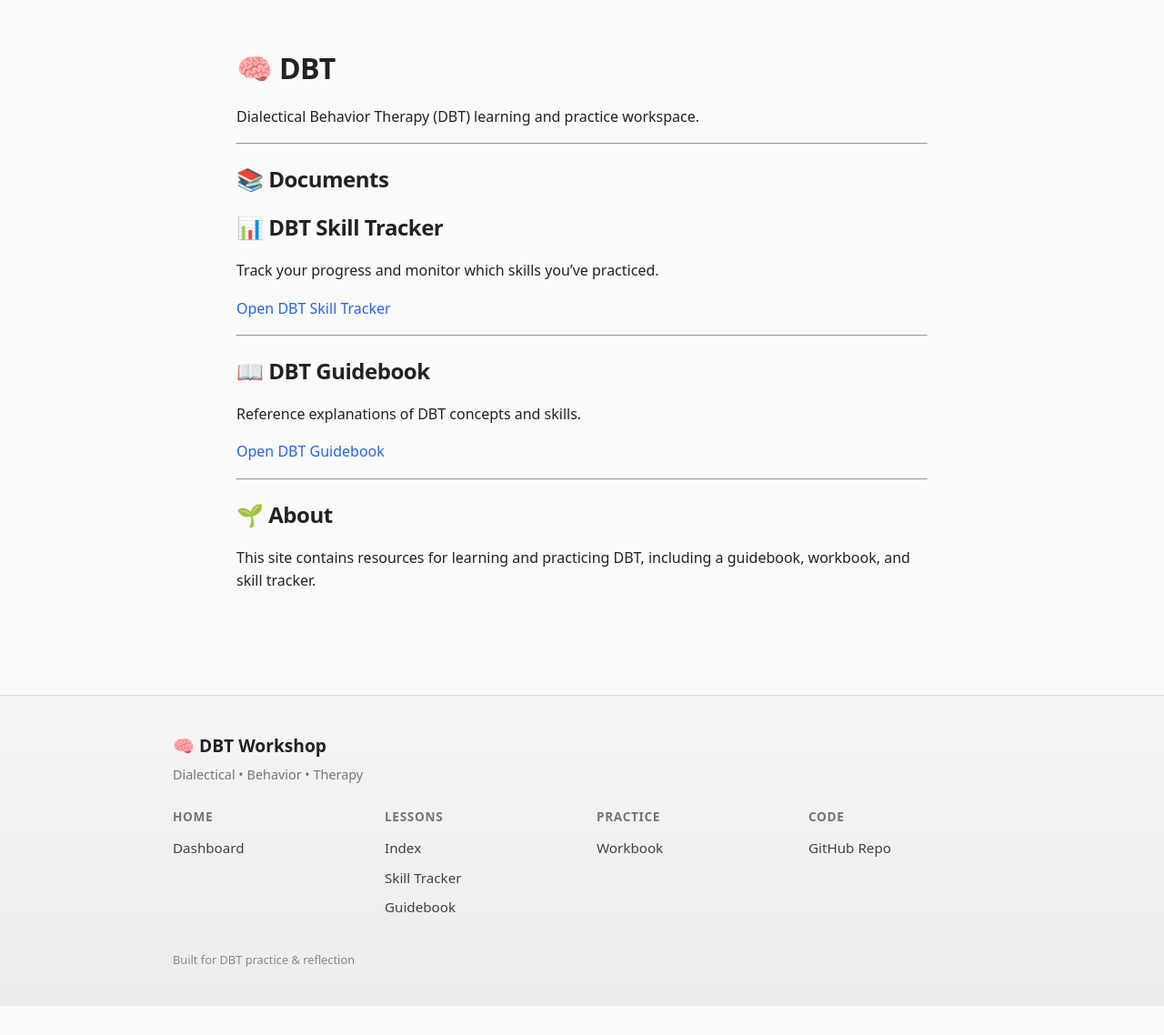
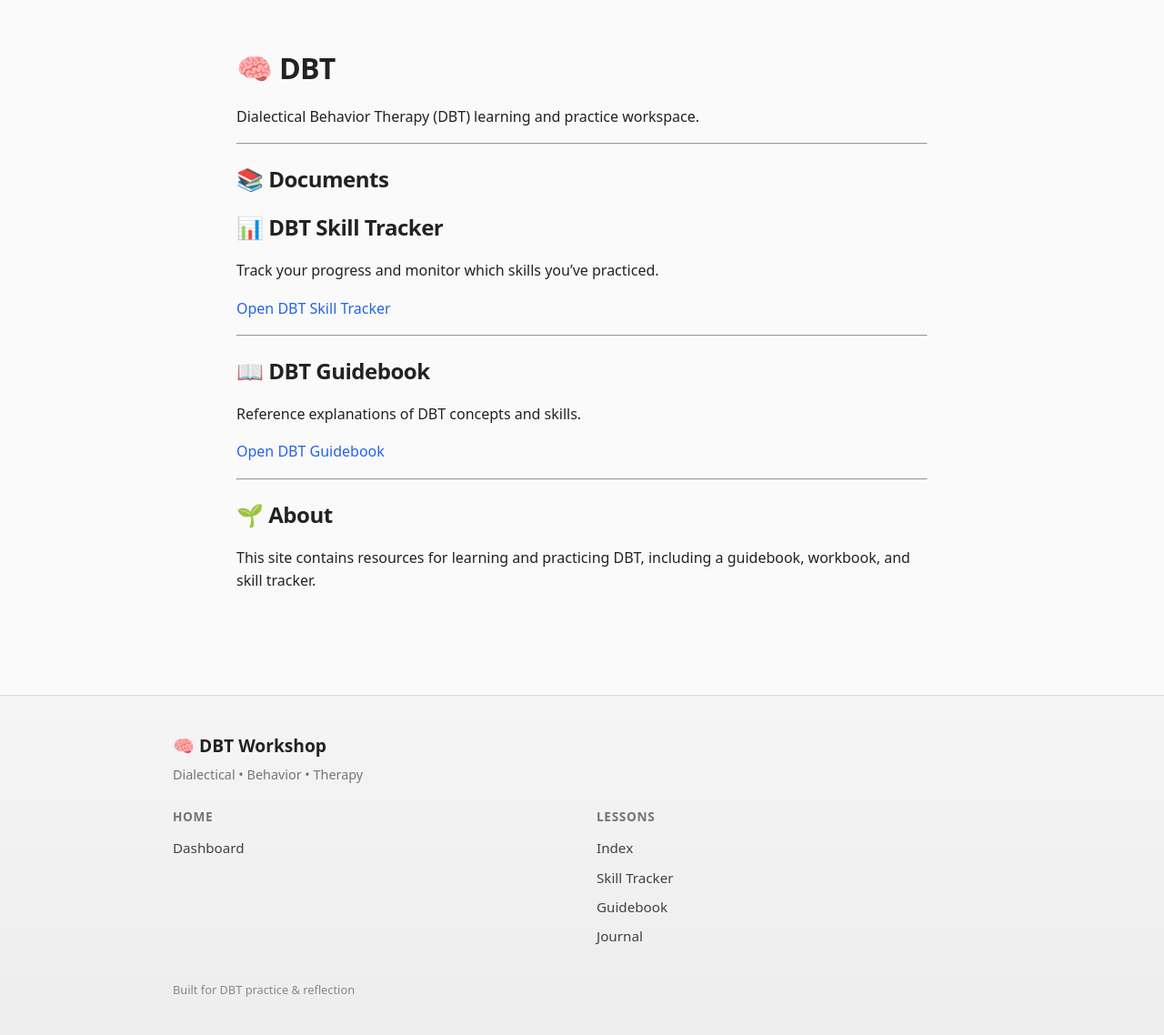
Before and after one commit to LilaShiba/dbt-workshop, a Jekyll site: the page built from index.md, in a window 1280 px wide. Shown: the whole page at 91% size. Built offline with Jekyll 4.4.1, drawn with Linux system fonts in a browser that asks for light colours; before the commit the page ends 1106 px from its top, so only the background shows below that.

Commit message:
rebuild nav

```diff
--- a/_layouts/default.html
+++ b/_layouts/default.html
@@ -36,17 +36,10 @@
         <a href="{{ '/lessons' | relative_url }}">Index</a>
         <a href="{{ '/lessons/dbt-skill-tracker' | relative_url }}">Skill Tracker</a>
         <a href="{{ '/lessons/dbt-guidebook' | relative_url }}">Guidebook</a>
+        <a href="{{ '/lessons/journal' | relative_url }}">Journal</a>
+
       </div>
 
-      <div class="footer-section">
-        <div class="footer-heading">Practice</div>
-        <a href="{{ '/documents/dbt-workbook' | relative_url }}">Workbook</a>
-      </div>
-
-      <div class="footer-section">
-        <div class="footer-heading">Code</div>
-        <a href="https://github.com/lilashiba/dbt-workshop">GitHub Repo</a>
-      </div>
 
     </div>
 
```
